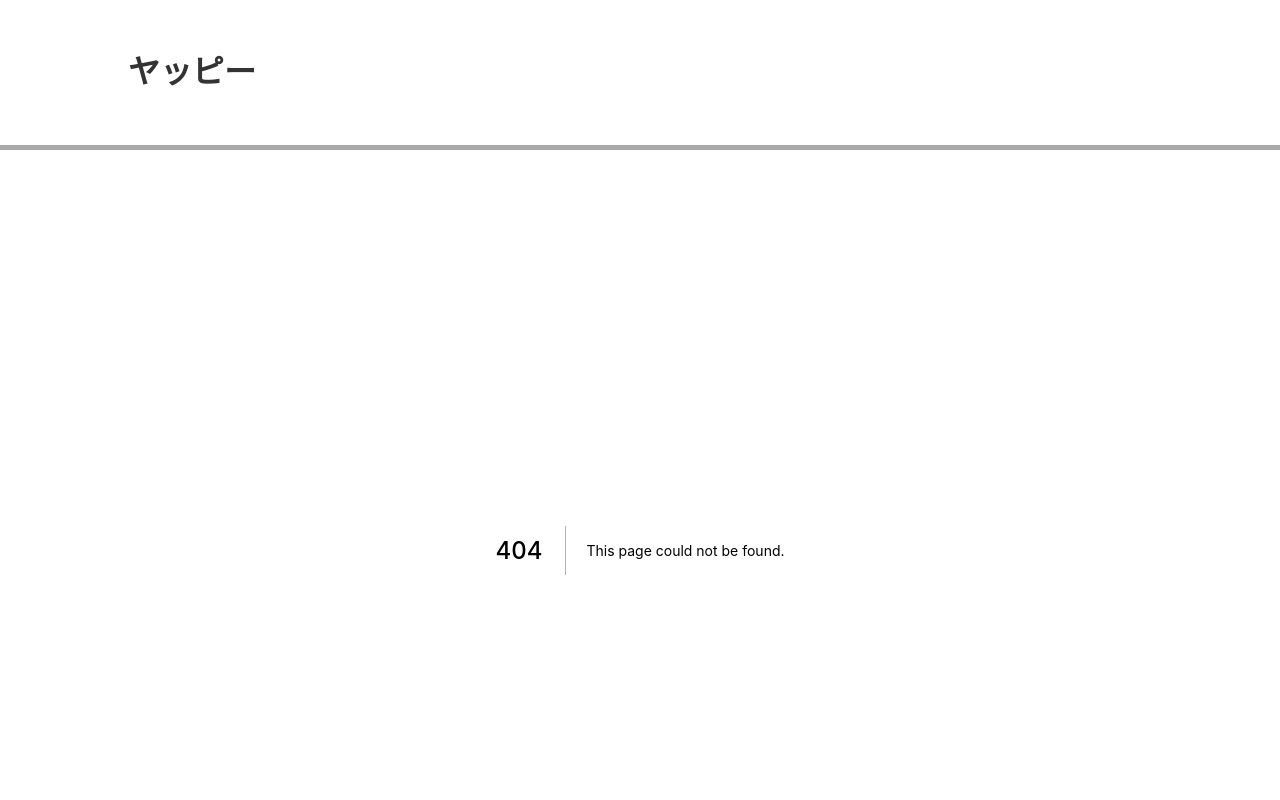
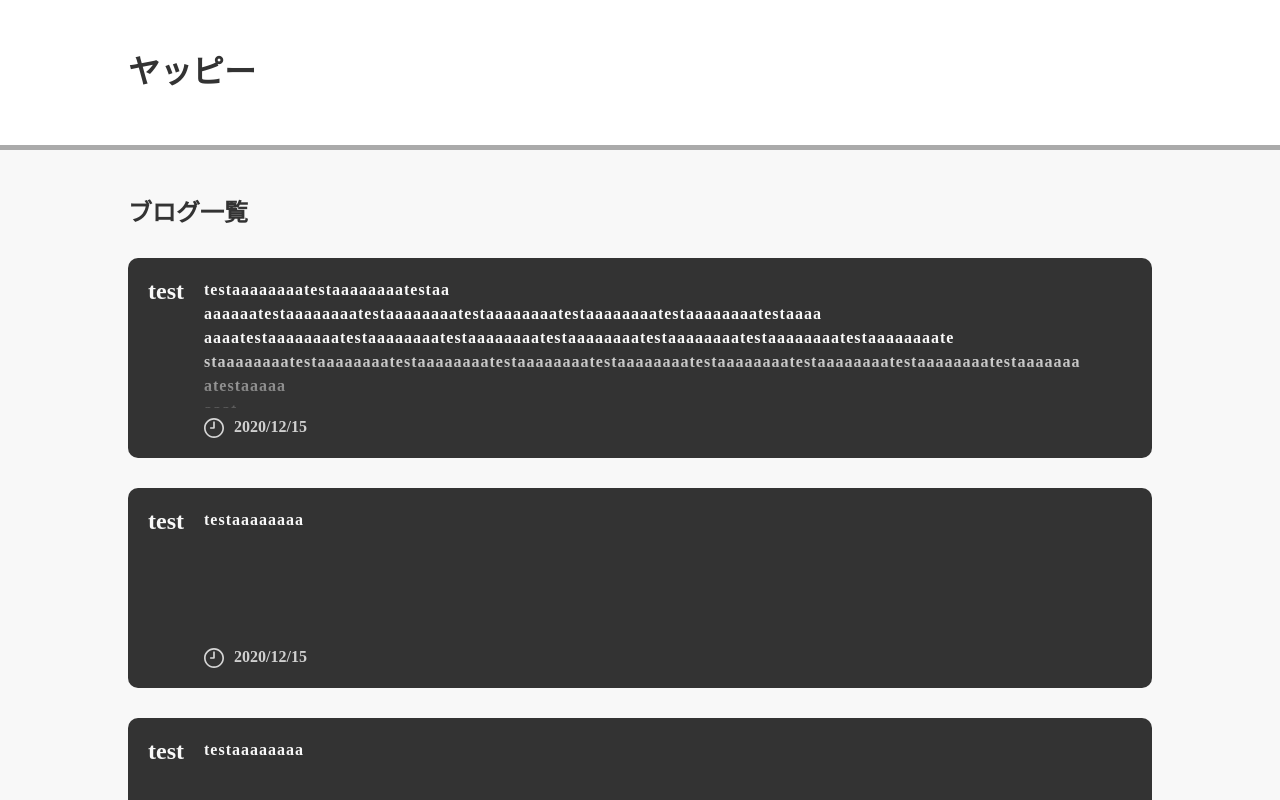
Before and after one commit to YahiroRyo/blog_v2, a Next.js app in the folder client/: page /blogs/page/1 in a window 1280 px wide. Before the commit this address had no page. Shown: the top 800 px of the page. Built offline with nearby package versions, Linux system fonts and the light colour scheme; a web font is replaced by a local one.

Commit message:
ブログ一覧のページ作った

```diff
--- /dev/null
+++ b/client/pages/blogs/page/[pageNumber].tsx
@@ -0,0 +1,24 @@
+import { useRouter } from "next/router";
+import {Article, ArticleWrapper} from "../../../components/commons/Article";
+import styles from "../../../styles/pages/Blogs.module.scss";
+import Title from "../../../components/commons/Title";
+import Str from "../../../utils/str";
+
+const Blogs = () => {
+    const router = useRouter();
+    const {pageNumber} = router.query;
+
+    return (
+        <div className={Str.joinClassName(styles.blogs, "inner")}>
+            <Title>ブログ一覧</Title>
+            <ArticleWrapper className={styles.blogs__articleWrapper}>
+                <Article className={styles.blogs__articleWrapper__article} id={"11111"} title={"test"} description={"testaaaaaaaatestaaaaaaaatestaa\naaaaaatestaaaaaaaatestaaaaaaaatestaaaaaaaatestaaaaaaaatestaaaaaaaatestaaaa\naaaatestaaaaaaaatestaaaaaaaatestaaaaaaaatestaaaaaaaatestaaaaaaaatestaaaaaaaatestaaaaaaaate\nstaaaaaaaatestaaaaaaaatestaaaaaaaatestaaaaaaaatestaaaaaaaatestaaaaaaaatestaaaaaaaatestaaaaaaaatestaaaaaaa\natestaaaaa\naaat\nest\naaaaaaaatestaaaaaaaatesta\naaaaaaatestaaaaaaaatestaaaaaaaatestaaaaaaaatestaaaaaaaatestaaaaaaa\na"} createdAt={"2020/12/15"} />
+                <Article className={styles.blogs__articleWrapper__article} id={"11111"} title={"test"} description={"testaaaaaaaa"} createdAt={"2020/12/15"} />
+                <Article className={styles.blogs__articleWrapper__article} id={"11111"} title={"test"} description={"testaaaaaaaa"} createdAt={"2020/12/15"} />
+                <Article className={styles.blogs__articleWrapper__article} id={"11111"} title={"test"} description={"testaaaaaaaa"} createdAt={"2020/12/15"} />
+            </ArticleWrapper>
+        </div>
+    )
+}
+
+export default Blogs;
--- /dev/null
+++ b/client/styles/pages/Blogs.module.scss
@@ -0,0 +1,10 @@
+.blogs {
+    margin-top: 50px;
+    margin-bottom: 50px;
+    &__articleWrapper {
+        margin-top: 30px;
+        &__article {
+            margin-bottom: 30px;
+        }
+    }
+}
```
